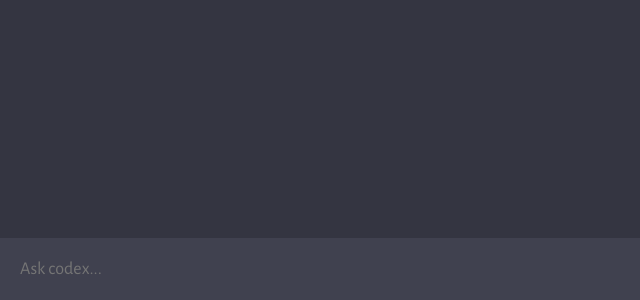
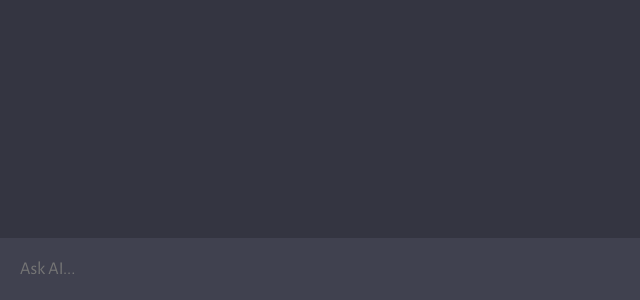
Before and after one commit to iamjasz/chatgpt-in-js, a website built with Vite: page client/index.html in a window 1280 px wide. Shown: the part 500-800 px from the top of the page, 0-640 px from the left. Built offline with nearby package versions, Linux system fonts and the light colour scheme.

Commit message:
Last commit for February 09, 2022

```diff
--- a/client/index.html
+++ b/client/index.html
@@ -12,7 +12,7 @@
       <div id="chat_container"></div>
 
       <form>
-        <textarea name="prompt" rows="1" cols="1" placeholder="Ask codex..."></textarea>
+        <textarea name="prompt" rows="1" cols="1" placeholder="Ask AI..."></textarea>
         <button type="submit"><img src="assets/send.svg" alt="send" />
       </form>
     </div>
```
